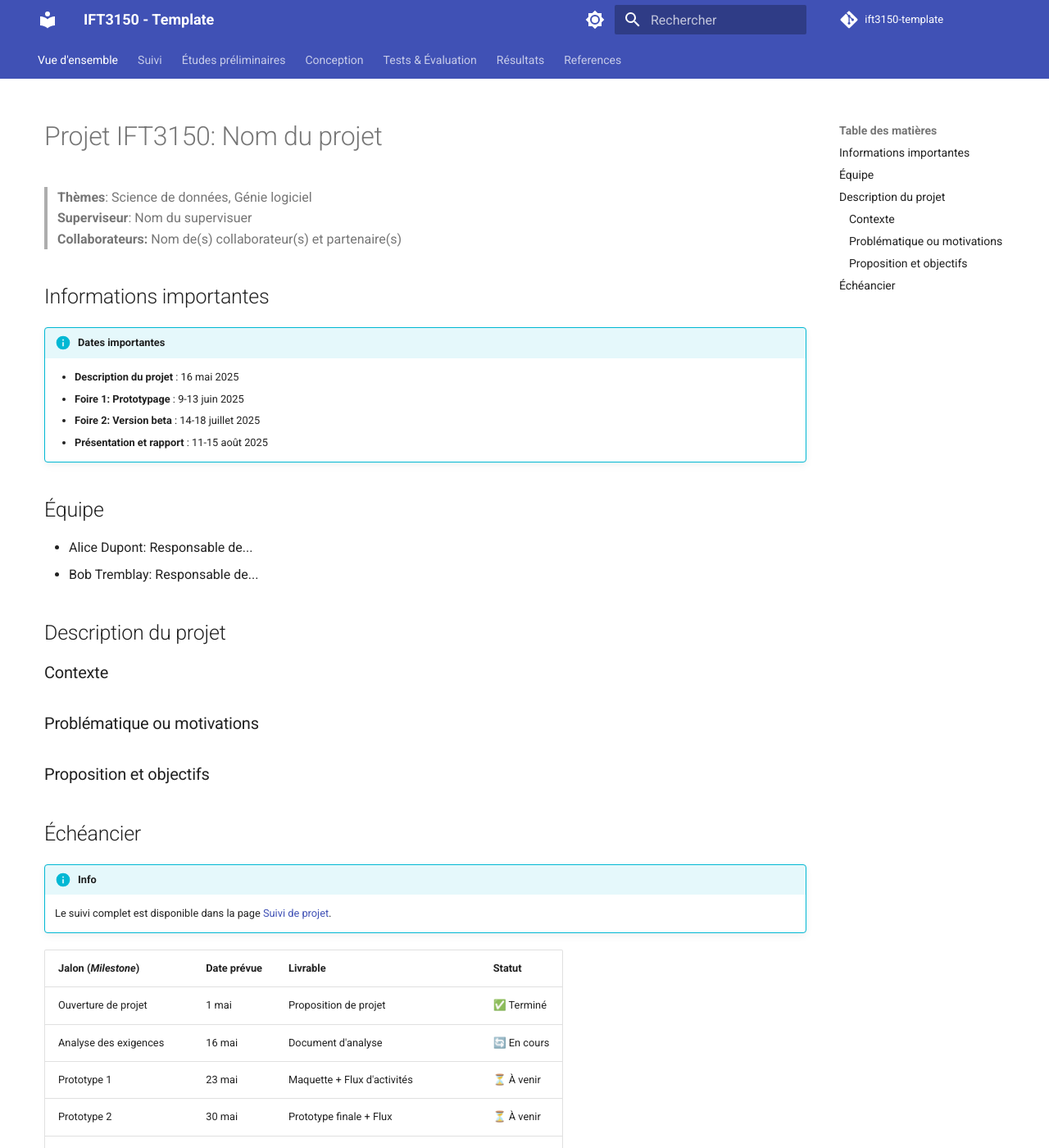
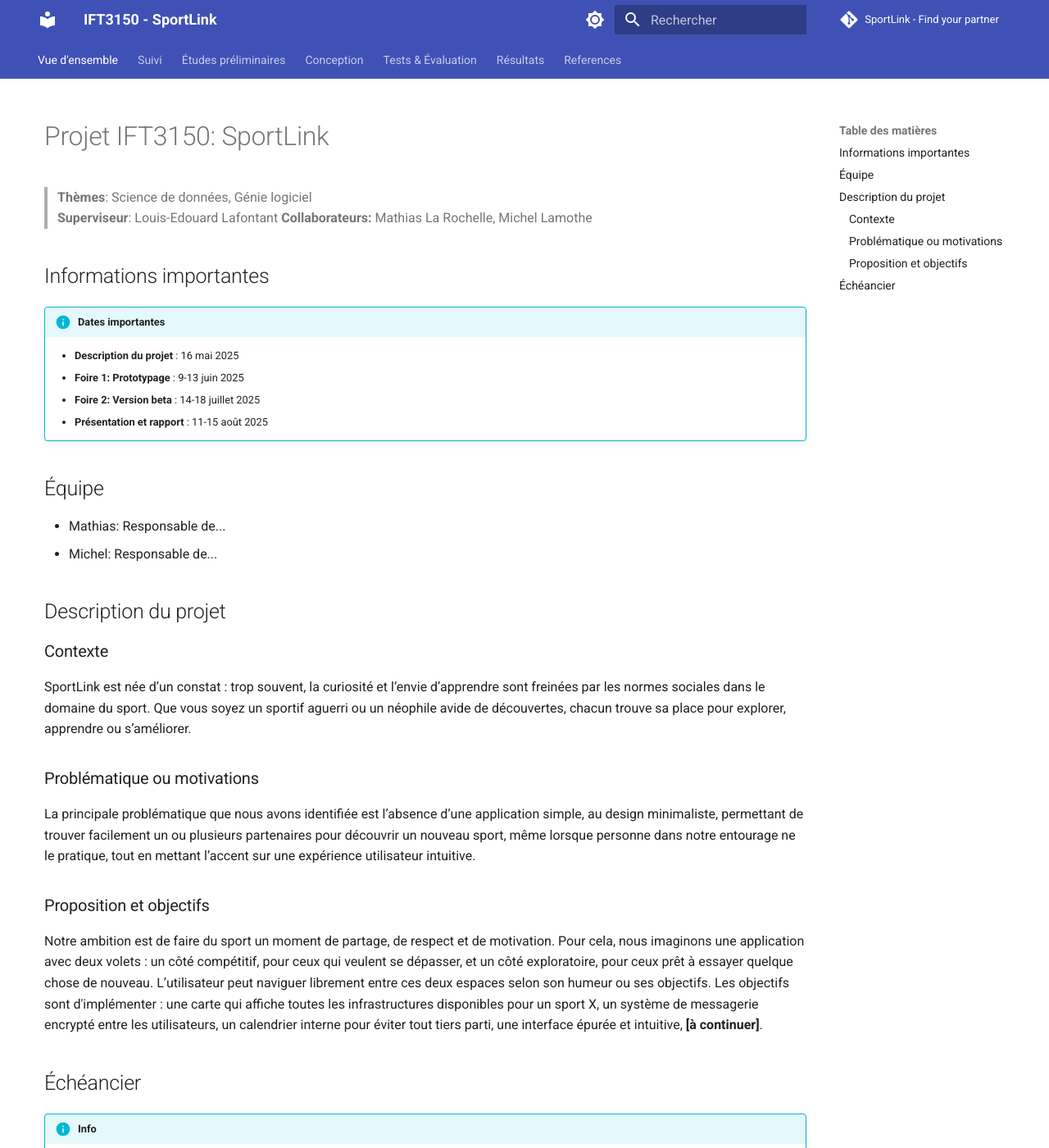
Before and after one commit to mrquaternion/SportLink, an MkDocs documentation site: the page built from docs/index.md, in a window 1280 px wide and 1400 px high. Shown: the whole window at 82% size. Built offline with MkDocs 1.6.1 and Material for MkDocs 9.7.7, drawn with Linux system fonts in a browser that asks for light colours; comment, search, counter and statistics services are not loaded.

Commit message:
Completion partielle de index.md

```diff
--- a/docs/index.md
+++ b/docs/index.md
@@ -1,8 +1,8 @@
-# Projet IFT3150: Nom du projet
+# Projet IFT3150: SportLink
 
 > **Thèmes**: Science de données, Génie logiciel
-> **Superviseur**: Nom du supervisuer
-> **Collaborateurs:** Nom de(s) collaborateur(s) et partenaire(s)
+> **Superviseur**: Louis-Edouard Lafontant
+> **Collaborateurs:** Mathias La Rochelle, Michel Lamothe
 
 ## Informations importantes
 
@@ -14,16 +14,19 @@
 
 ## Équipe
 
-- Alice Dupont: Responsable de...
-- Bob Tremblay: Responsable de...
+- Mathias: Responsable de...
+- Michel: Responsable de...
 
 ## Description du projet
 
 ### Contexte
+SportLink est née d’un constat : trop souvent, la curiosité et l’envie d’apprendre sont freinées par les normes sociales dans le domaine du sport. Que vous soyez un sportif aguerri ou un néophile avide de découvertes, chacun trouve sa place pour explorer, apprendre ou s’améliorer.
 
 ### Problématique ou motivations
+La principale problématique que nous avons identifiée est l’absence d’une application simple, au design minimaliste, permettant de trouver facilement un ou plusieurs partenaires pour découvrir un nouveau sport, même lorsque personne dans notre entourage ne le pratique, tout en mettant l’accent sur une expérience utilisateur intuitive.
 
 ### Proposition et objectifs
+Notre ambition est de faire du sport un moment de partage, de respect et de motivation. Pour cela, nous imaginons une application avec deux volets : un côté compétitif, pour ceux qui veulent se dépasser, et un côté exploratoire, pour ceux prêt à essayer quelque chose de nouveau. L’utilisateur peut naviguer librement entre ces deux espaces selon son humeur ou ses objectifs. Les objectifs sont d'implémenter : une carte qui affiche toutes les infrastructures disponibles pour un sport X, un système de messagerie encrypté entre les utilisateurs, un calendrier interne pour éviter tout tiers parti, une interface épurée et intuitive, **[à continuer]**.
 
 
 ## Échéancier
--- a/mkdocs.yml
+++ b/mkdocs.yml
@@ -1,4 +1,4 @@
-site_name: IFT3150 - Template
+site_name: IFT3150 - SportLink
 site_description: Template de site web pour le cours IFT3150
 site_author: Louis-Edouard Lafontant
 site_url: https://ift3150-template.github.io
@@ -37,8 +37,8 @@
 
 copyright: "&copy; 2025 <b>DIRO</b> &ndash; Template pour le cours IFT3150/IFT4055 <br>Département d'informatique et de recherche opérationnelle <br>Université de Montréal"
 
-repo_name: ift3150-template
-repo_url: https://github.com/ift3150-template/ift3150-template.github.io
+repo_name: SportLink - Find your partner
+repo_url: https://github.com/michellamothe/SportLink
 # edit_uri: edit/main/docs/
 
 # extra:
```
